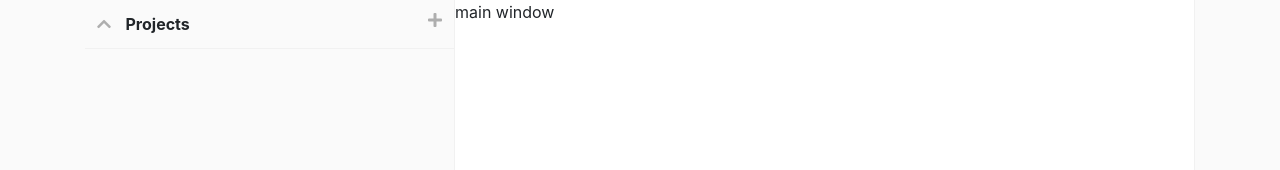
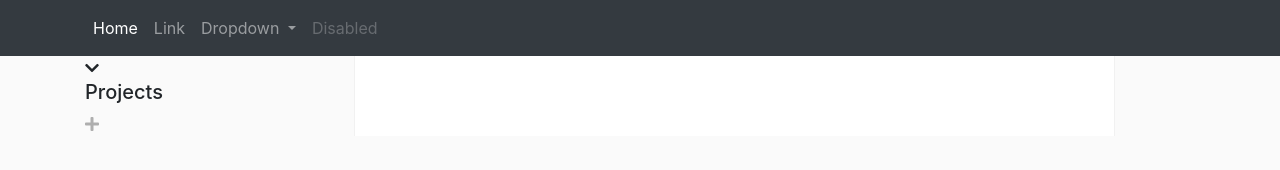
Before and after one commit to AlexRobi/todo-list-app, a website built with webpack: page dist/index.html in a window 1280 px wide. Built offline with nearby package versions, Linux system fonts and the light colour scheme.

Commit message:
add navbar

```diff
--- a/dist/index.html
+++ b/dist/index.html
@@ -19,24 +19,61 @@
 
   <body>
 
-    <div class="wrapper  container  h-100">
-      <div class="row no-gutters h-100">
-        <div class="col-md-4  nav-col-left  h-100">
+    <nav class="navbar navbar-expand-md navbar-dark bg-dark">
+      <button class="navbar-toggler" type="button" data-toggle="collapse" data-target="#navbarSupportedContent" aria-controls="navbarSupportedContent"
+        aria-expanded="false" aria-label="Toggle navigation">
+        <span class="navbar-toggler-icon"></span>
+      </button>
 
-          <div class="project-title">
+      <div class="collapse navbar-collapse" id="navbarSupportedContent">
+        <div class="container">
+          <ul class="navbar-nav mr-auto">
+            <li class="nav-item active">
+              <a class="nav-link" href="#">Home
+                <span class="sr-only">(current)</span>
+              </a>
+            </li>
+            <li class="nav-item">
+              <a class="nav-link" href="#">Link</a>
+            </li>
+            <li class="nav-item dropdown">
+              <a class="nav-link dropdown-toggle" href="#" id="navbarDropdown" role="button" data-toggle="dropdown" aria-haspopup="true"
+                aria-expanded="false">
+                Dropdown
+              </a>
+              <div class="dropdown-menu" aria-labelledby="navbarDropdown">
+                <a class="dropdown-item" href="#">Action</a>
+                <a class="dropdown-item" href="#">Another action</a>
+                <div class="dropdown-divider"></div>
+                <a class="dropdown-item" href="#">Something else here</a>
+              </div>
+            </li>
+            <li class="nav-item">
+              <a class="nav-link disabled" href="#">Disabled</a>
+            </li>
+          </ul>
+        </div>
+      </div>
+    </nav>
+
+    <div class="wrapper  container">
+      <div class="row">
+        <div class="col-md-4 col-xl-3  nav-col-left">
+
+          <div class="project-column">
             <div class="project-collapse project-collapse-js" data-toggle="collapse" href="#collapseProject" role="button"
               aria-expanded="false" aria-controls="collapseProject">
-              <i class="fas  fa-chevron-up"></i>
-              <h5 class="project-title-text">Projects</h5>
+              <i class="fas  fa-chevron-down"></i>
+              <h5 class="project-column-text">Projects</h5>
             </div>
             <i class="fas  fa-plus  fa-plus-js"></i>
           </div>
 
-          <div class="collapse" id="collapseProject">
+          <div class="collapse collapse-js" id="collapseProject">
             <form class="form-project  form-project-js  d-none">
               <input class="input-name-project" type="text" name="project-name" placeholder="Project name">
-              <button class="btn  save-form-project-js">Add project</button>
-              <button type="button" class="btn  close-form-project-js">Cancel</button>
+              <button class="btn  btn-dark  save-form-project-js">Add project</button>
+              <button type="button" class="btn  btn-light  close-form-project-js">Cancel</button>
             </form>
             <div class="projects-list">
 
@@ -44,8 +81,10 @@
           </div>
 
         </div>
-        <div class="col-md-8  main-window  h-100">
-          <div>main window</div>
+        <div class="col-md-8 col-xs-9  main-window">
+          <h5 class="project-info__title"></h5>
+          <div class="project-info-wrapper"></div>
+          <div class="project__add-task"></div>
         </div>
       </div>
     </div>
```
